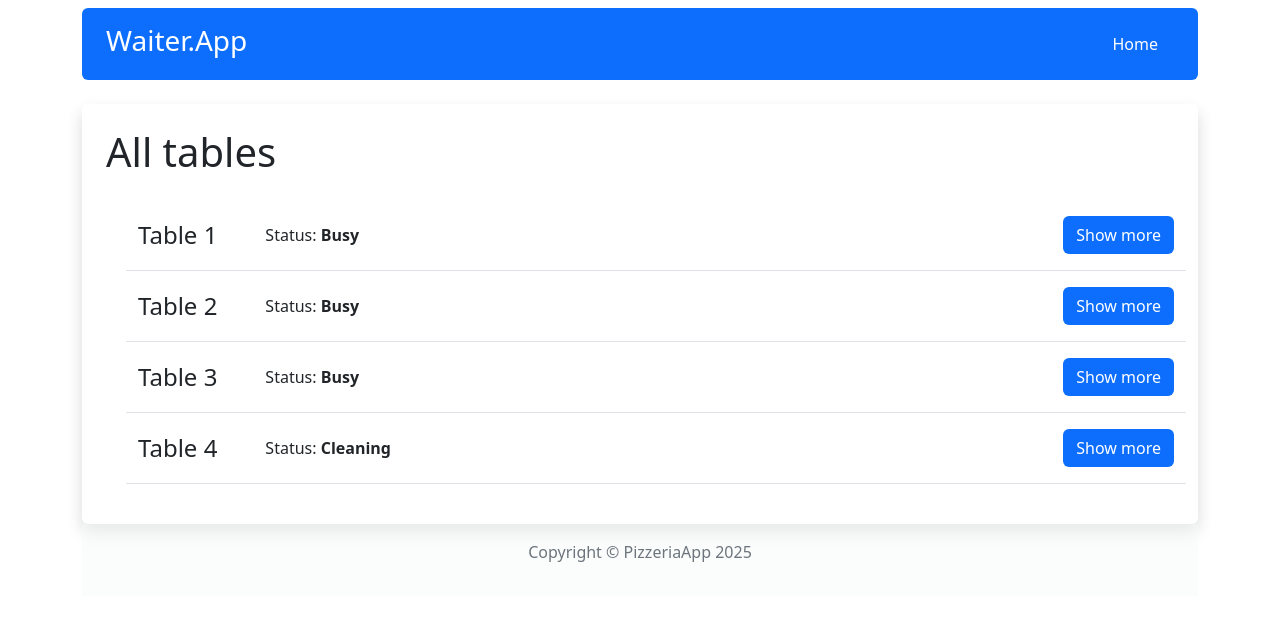
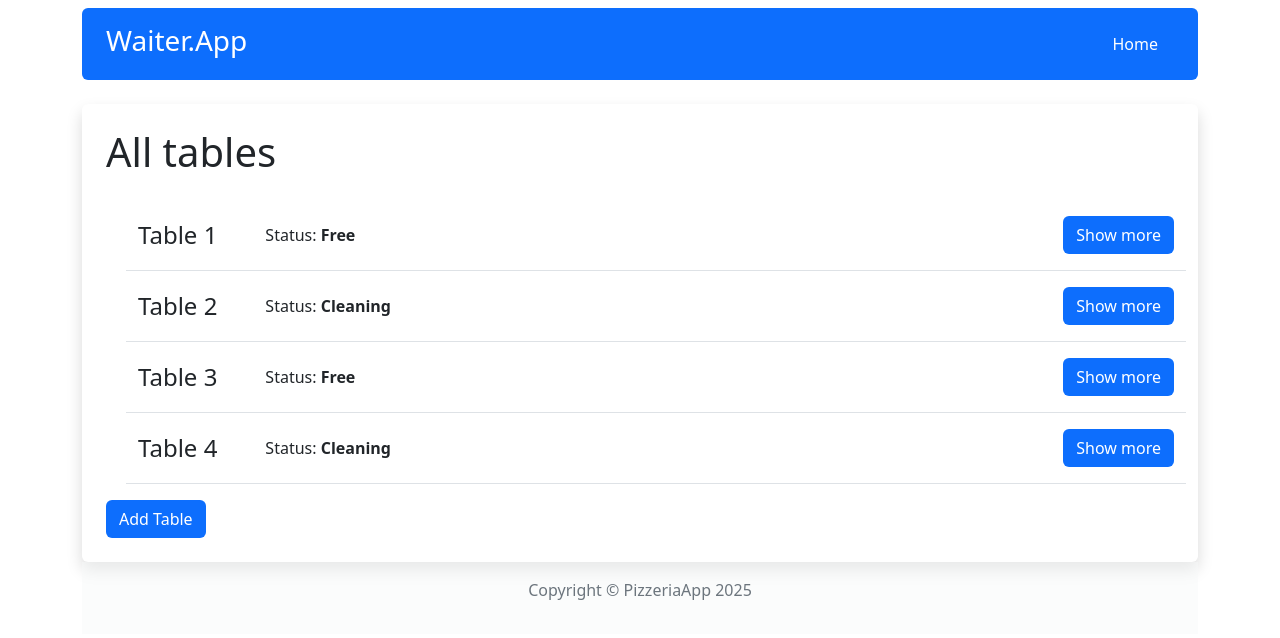
Before and after one commit to kacpi95/Pizzeria-React-App, a React (Vite) app: page / in a window 1280 px wide. Shown: the top 638 px of the page. Built offline with nearby package versions, Linux system fonts and the light colour scheme; data requests are answered from the project's data file.

Commit message:
Update function in useTableForm and Add comonent AddTable

```diff
--- a/package.json
+++ b/package.json
@@ -24,7 +24,8 @@
     "react-router-dom": "^7.6.2",
     "redux": "^5.0.1",
     "redux-thunk": "^3.1.0",
-    "sass": "^1.89.2"
+    "sass": "^1.89.2",
+    "shortid": "^2.2.17"
   },
   "devDependencies": {
     "@eslint/js": "^9.25.0",
--- a/public/db/app.json
+++ b/public/db/app.json
@@ -2,31 +2,31 @@
   "tables": [
     {
       "id": "1",
-      "status": "Busy",
-      "peopleAmount": "5",
+      "status": "Free",
+      "peopleAmount": "9",
       "maxPeopleAmount": "10",
-      "bill": 0
+      "bill": "7"
     },
     {
       "id": "2",
-      "status": "Busy",
-      "peopleAmount": "3",
-      "maxPeopleAmount": "4",
-      "bill": 0
+      "status": "Cleaning",
+      "peopleAmount": "0",
+      "maxPeopleAmount": "3",
+      "bill": "0"
     },
     {
       "id": "3",
-      "status": "Busy",
-      "peopleAmount": 2,
-      "maxPeopleAmount": 3,
-      "bill": 45
+      "status": "Free",
+      "peopleAmount": "4",
+      "maxPeopleAmount": "5",
+      "bill": "0"
     },
     {
       "id": "4",
       "status": "Cleaning",
-      "peopleAmount": 0,
-      "maxPeopleAmount": 3,
-      "bill": 0
+      "peopleAmount": "0",
+      "maxPeopleAmount": "5",
+      "bill": "0"
     }
   ]
 }
--- a/src/App.jsx
+++ b/src/App.jsx
@@ -5,6 +5,7 @@ import Table from './components/pages/Table/Table';
 import Header from './components/views/Header/Header';
 import Footer from './components/views/Footer/Footer';
 import { Container } from 'react-bootstrap';
+import AddTable from './components/pages/AddTable/AddTable';
 
 function App() {
   return (
@@ -14,6 +15,7 @@ function App() {
         <Route path='/' element={<Home />} />
         <Route path='/table/:id' element={<Table />} />
         <Route path='*' element={<NoPage />} />
+        <Route path='/addTable' element={<AddTable />} />
       </Routes>
       <Footer />
     </Container>
--- a/src/components/hooks/useTableForm.jsx
+++ b/src/components/hooks/useTableForm.jsx
@@ -13,7 +13,7 @@ export default function useTableForm(table) {
   const [bill, setBill] = useState('');
 
   useEffect(() => {
-    if (table) {
+    if (table && table.id) {
       setStatus(table.status);
       setPeople(table.peopleAmount);
       setMaxPeople(table.maxPeopleAmount);
@@ -30,21 +30,21 @@ export default function useTableForm(table) {
     }
   }, [people, maxPeople]);
 
-  useEffect(() => {
-    if (status !== 'Busy') {
-      setBill(0);
-    }
-  }, [status]);
-
-  useEffect(() => {
-    if (status === 'Free' || status === 'Cleaning') {
-      setPeople('0');
-      setBill('0');
-    }
-  }, [status]);
-
   function handleChangeData(e) {
     e.preventDefault();
+    const payload = {
+      status,
+      peopleAmount: people,
+      maxPeopleAmount: maxPeople,
+      bill: bill,
+    };
+
+    if (status !== 'Busy') {
+      payload.bill = '0';
+    }
+    if (status === 'Free' || status === 'Cleaning') {
+      payload.peopleAmount = '0';
+    }
 
     fetch(`http://localhost:3131/tables/${table.id}`, {
       method: 'PATCH',
--- /dev/null
+++ b/src/components/pages/AddTable/AddTable.jsx
@@ -0,0 +1,29 @@
+import { Container } from 'react-bootstrap';
+import Button from '../../common/Button/Button';
+import { useDispatch } from 'react-redux';
+import shortid from 'shortid';
+import { addTables } from '../../../redux/tablesRedux';
+import { useNavigate } from 'react-router-dom';
+
+export default function AddTable() {
+  const navigate = useNavigate();
+  const dispatch = useDispatch();
+
+  function handleAddTable(e) {
+    e.preventDefault();
+    const newTable = {
+      id: shortid(),
+      status: 'Free',
+      peopleAmount: '0',
+      maxPeopleAmount: '10',
+      bill: '0',
+    };
+    dispatch(addTables(newTable));
+    navigate('/');
+  }
+  return (
+    <Container className='bg-white p-4 mt-4 rounded shadow'>
+      <Button onClick={handleAddTable}>Add new table</Button>
+    </Container>
+  );
+}
--- a/src/components/pages/Home/Home.jsx
+++ b/src/components/pages/Home/Home.jsx
@@ -4,11 +4,14 @@ import { useEffect, useState } from 'react';
 import List from '../../features/List/List';
 import { useDispatch, useSelector } from 'react-redux';
 import { setTables } from '../../../redux/tablesRedux';
+import { useNavigate } from 'react-router-dom';
+import Button from '../../common/Button/Button';
 
 export default function Home() {
   const [isLoading, setIsLoading] = useState(true);
   const dispatch = useDispatch();
   const tables = useSelector((state) => state.tables);
+  const navigate = useNavigate();
 
   useEffect(() => {
     fetch('http://localhost:3131/tables')
@@ -19,6 +22,11 @@ export default function Home() {
       });
   }, [dispatch]);
 
+  function handleShowAddTable(e) {
+    e.preventDefault();
+    navigate(`/addTable`);
+  }
+
   if (isLoading) {
     return <p>Ładowanie...</p>;
   }
@@ -27,6 +35,7 @@ export default function Home() {
     <Container className='bg-white p-4 mt-4 rounded shadow'>
       <Title>All tables</Title>
       <List data={tables} />
+      <Button onClick={handleShowAddTable}>Add Table</Button>
     </Container>
   );
 }
--- a/src/components/pages/Table/Table.jsx
+++ b/src/components/pages/Table/Table.jsx
@@ -11,6 +11,7 @@ import useTableForm from '../../hooks/useTableForm';
 export default function Table() {
   const { id } = useParams();
   const table = useSelector((state) => getTables(state, id));
+
   const {
     status,
     setStatus,
@@ -23,26 +24,24 @@ export default function Table() {
     handleChangeData,
   } = useTableForm(table);
 
-  if (!table) return <p>Loading...</p>;
   return (
     <Container className='bg-white p-4 mt-4 rounded shadow'>
       <h1 className='mb-4'>Table {table.id}</h1>
       <form onSubmit={handleChangeData}>
-        <TableStatusSelect onChange={(e) => setStatus(e.target.value)} />
+        <TableStatusSelect
+          status={status}
+          onChange={(e) => setStatus(e.target.value)}
+        />
         <PeopleInput
           people={people}
           setPeople={setPeople}
           maxPeople={maxPeople}
           setMaxPeople={setMaxPeople}
         />
-        {status === 'Busy' && (
-          <>
-            <BillInput bill={bill} setBill={setBill} />
-            <div className='mt-4'>
-              <Button>Update</Button>
-            </div>
-          </>
-        )}
+        {status === 'Busy' && <BillInput bill={bill} setBill={setBill} />}
+        <div className='mt-4'>
+          <Button>Update</Button>
+        </div>
       </form>
     </Container>
   );
```
Also changed, not shown: 1 other file (tests, documents, lock files or other folders).
